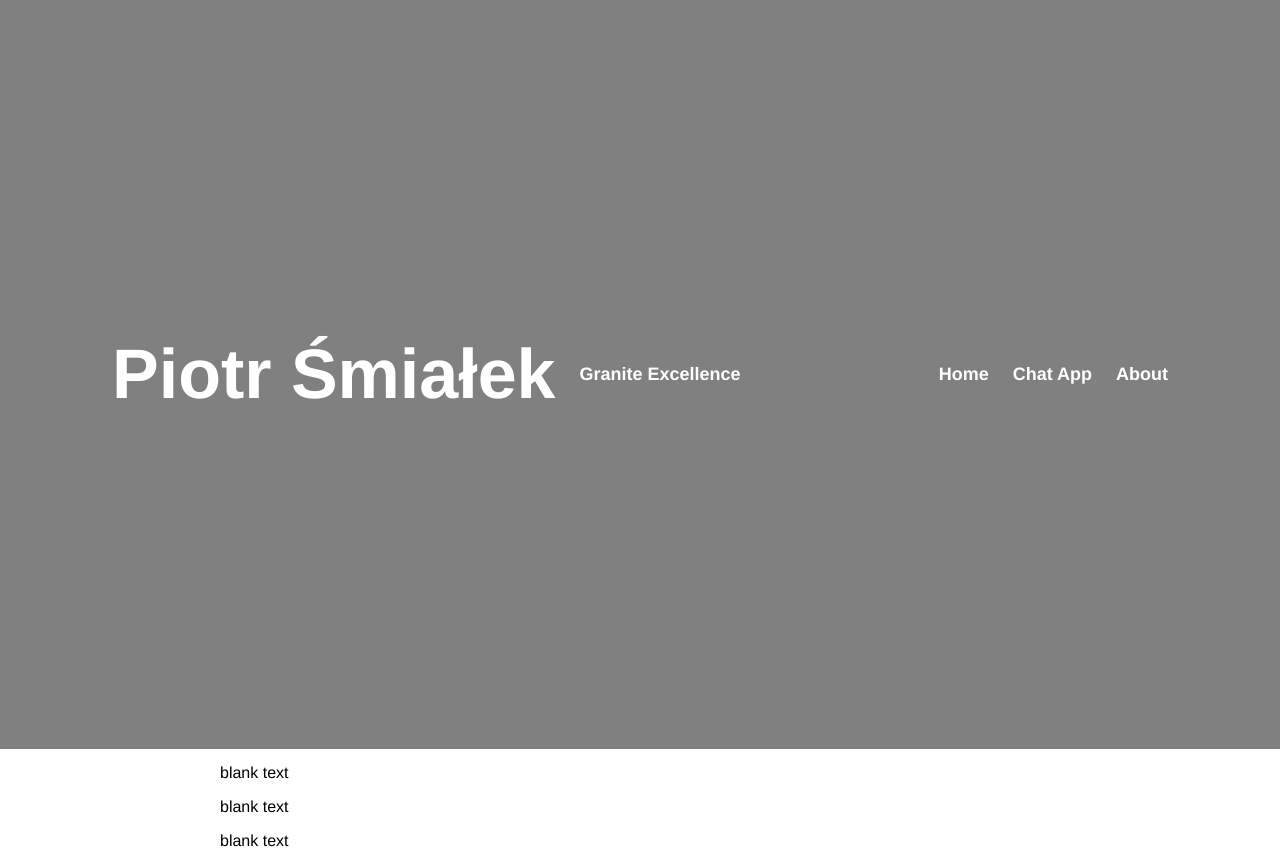
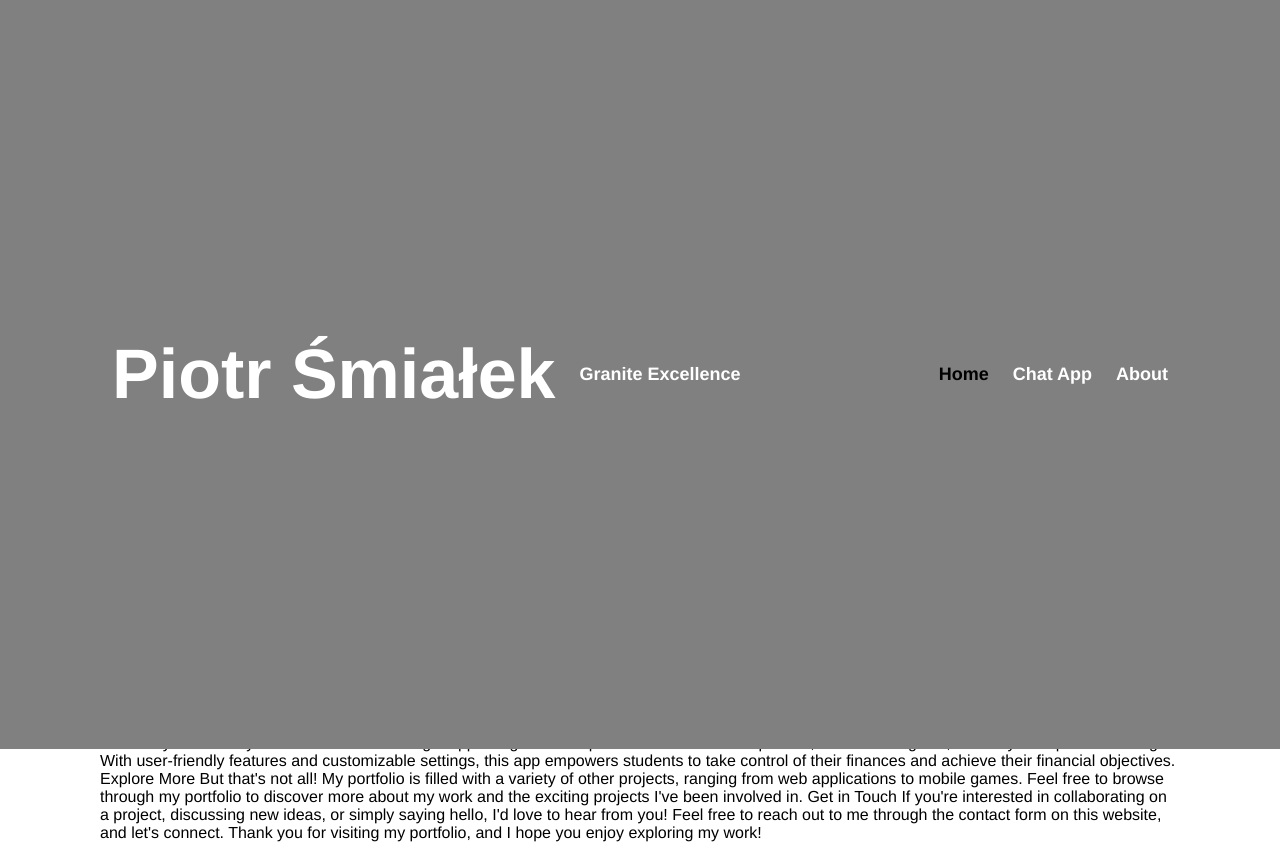
Before and after one commit to piotresh/CA4, a website: page CA4/public/index.html in a window 1280 px wide. Drawn offline with Linux system fonts and the light colour scheme.

Commit message:
clean up

```diff
--- a/CA4/public/css/demo.css
+++ b/CA4/public/css/demo.css
@@ -20,13 +20,10 @@
 }
 
   /*make the active user text inherit style from container*/
-
 .inbox__people{
       color: white;
       padding: 16px;
 }
-
-
 /* Side navigation links */
   .sidenav a {
     color: white;
@@ -34,8 +31,6 @@
     text-decoration: none;
     display: block;
 }
-
-
 
 /* Change color on hover */
 .sidenav a:hover {
@@ -49,15 +44,12 @@
   padding-left: 40px;
 }
 
-  /* Style the content */
+/* styling the chat app */
 .chatapp {
     margin-left: 20px;
     padding-left: 40px;
 }
-
- <style>
-
-
+/* once the website is loaded, the display the info :) */
 body.loaded {
 opacity: 1;
 }
@@ -86,14 +78,12 @@
   background-size: cover;
   font-weight: bold; /* Make the navlist text bold */
 }
-
+/* The navigation bar has to be smaller when there is a sidenav */
 #navlistchat {
     width: calc(100% - 200px); /* Adjust width to fill remaining space */
 }
-
-
+/* styling the nagication bar links */
 #navlist a {
-
   float: left;
   color: white;
   text-align: center;
@@ -104,7 +94,7 @@
   border-radius: 4px;
 }
 
-
+/* Styling the navigation bar logo */
 #navlist #logo {
   font-family: olive-font, Helvetica;
   font-size: 70px;
@@ -119,7 +109,8 @@
   transition: opacity 0.5s ease-in-out;
 }
 #chatinterface {
-          padding-left: 20px;}
+  padding-left: 20px;
+}
 
 #navlist a:hover {
   color: #000000;
@@ -127,8 +118,6 @@
 
 #navlist-right {
   float: right;
-      padding: 0;  /* Remove any default padding */
-      margin: 0;   /* Remove any default margin */
 }
 
 /* Content design */
@@ -144,21 +133,8 @@
     margin: 0;
   }
 
-
-
-
-
-
-.active, .dot:hover {
-  background-color: #717171;
-}
-
 /* Fading animation */
 .fade {
   animation-name: fade;
   animation-duration: 1.5s;
 }
-
-
-
-    </style>
--- a/CA4/public/index.html
+++ b/CA4/public/index.html
@@ -12,39 +12,73 @@
   <body>
     <!-- Navlist of header -->
   <div id="navlist">
-    <a href="#default" id="logo">Piotr Śmiałek</a>
+    <a onclick="transitionToPage('index.html')" id="logo">Piotr Śmiałek</a>
     <div id="motto" ">Granite Excellence</div>
-
     <div id="navlist-right">
-          <a onclick="transitionToPage('index.html')">Home</a>
+      <a onclick="transitionToPage('index.html')" style="color:black">Home</a>
       <a onclick="transitionToPage('chat.html')">Chat App</a>
       <a onclick="transitionToPage('about.html')">About</a>
     </div>
   </div>
-    <div id="content" style="padding-left: 220px; padding-top: 20px;">
+  <div id="content" style="padding-left: 100px; padding-top: 20px; padding-right: 100px;">
     <br><br><br><br><br><br><br><br><br><br><br><br><br>
     <h2>This is the home page</h2>
+    <p>Welcome to My Portfolio
 
-        <p>blank text</p>
-        <p>blank text</p>
-        <p>blank text</p>
-        <p>blank text</p>
-        <p>blank text</p>
-        <p>blank text</p>
-        <p>blank text</p>
-        <p>blank text</p>
-        <p>blank text</p>
-        <p>blank text</p>
-        <p>blank text</p>
-        <p>blank text</p>
-        <p>blank text</p>
-        <p>blank text</p>
-        <p>blank text</p>
-        <p>blank text</p>
+Hello and welcome to my portfolio! I'm thrilled to have you here. Allow me to introduce myself and share some of the exciting projects I've been working on.
+
+About Me
+
+I'm a passionate programmer with a diverse background and a love for creating innovative solutions. Originally from Krakow, Poland, and raised in the picturesque landscapes of Scotland, I've always had a thirst for knowledge and a curiosity for the world around me. My journey into the world of programming began with humble beginnings, and it's been an exhilarating ride ever since.
+
+Projects
+
+One of the highlights of my journey has been the opportunity to work on various projects that showcase my skills and creativity. Here are a couple of projects that I'm particularly proud of:
+
+Tic Tac Toe App:
+Who doesn't love a classic game of Tic Tac Toe? I've developed a sleek and intuitive Tic Tac Toe application that brings this timeless game to life in a digital format. Whether you're playing solo against the computer or challenging a friend to a match, this app promises endless hours of fun and entertainment.
+
+Student Budget App:
+As a former student myself, I understand the importance of managing finances effectively. That's why I created a student budget app designed to help students track their expenses, set financial goals, and stay on top of their budget. With user-friendly features and customizable settings, this app empowers students to take control of their finances and achieve their financial objectives.
+
+Explore More
+
+But that's not all! My portfolio is filled with a variety of other projects, ranging from web applications to mobile games. Feel free to browse through my portfolio to discover more about my work and the exciting projects I've been involved in.
+
+Get in Touch
+
+If you're interested in collaborating on a project, discussing new ideas, or simply saying hello, I'd love to hear from you! Feel free to reach out to me through the contact form on this website, and let's connect.
+
+Thank you for visiting my portfolio, and I hope you enjoy exploring my work!</p>
+<p>Welcome to My Portfolio
+
+Hello and welcome to my portfolio! I'm thrilled to have you here. Allow me to introduce myself and share some of the exciting projects I've been working on.
+
+About Me
+
+I'm a passionate programmer with a diverse background and a love for creating innovative solutions. Originally from Krakow, Poland, and raised in the picturesque landscapes of Scotland, I've always had a thirst for knowledge and a curiosity for the world around me. My journey into the world of programming began with humble beginnings, and it's been an exhilarating ride ever since.
+
+Projects
+
+One of the highlights of my journey has been the opportunity to work on various projects that showcase my skills and creativity. Here are a couple of projects that I'm particularly proud of:
+
+Tic Tac Toe App:
+Who doesn't love a classic game of Tic Tac Toe? I've developed a sleek and intuitive Tic Tac Toe application that brings this timeless game to life in a digital format. Whether you're playing solo against the computer or challenging a friend to a match, this app promises endless hours of fun and entertainment.
+
+Student Budget App:
+As a former student myself, I understand the importance of managing finances effectively. That's why I created a student budget app designed to help students track their expenses, set financial goals, and stay on top of their budget. With user-friendly features and customizable settings, this app empowers students to take control of their finances and achieve their financial objectives.
+
+Explore More
+
+But that's not all! My portfolio is filled with a variety of other projects, ranging from web applications to mobile games. Feel free to browse through my portfolio to discover more about my work and the exciting projects I've been involved in.
+
+Get in Touch
+
+If you're interested in collaborating on a project, discussing new ideas, or simply saying hello, I'd love to hear from you! Feel free to reach out to me through the contact form on this website, and let's connect.
+
+Thank you for visiting my portfolio, and I hope you enjoy exploring my work!</p>
   </div>
   <script src="js/client.js" async defer></script>
-
-
   </body>
   <script>
           // Scrolls down 90px from the top of
```
Also changed, not shown: CA4/public/about.html (added, +107 -0 lines), CA4/public/chat.html (+6 -14 lines). Lines whose indentation alone changed are shown as unchanged.
